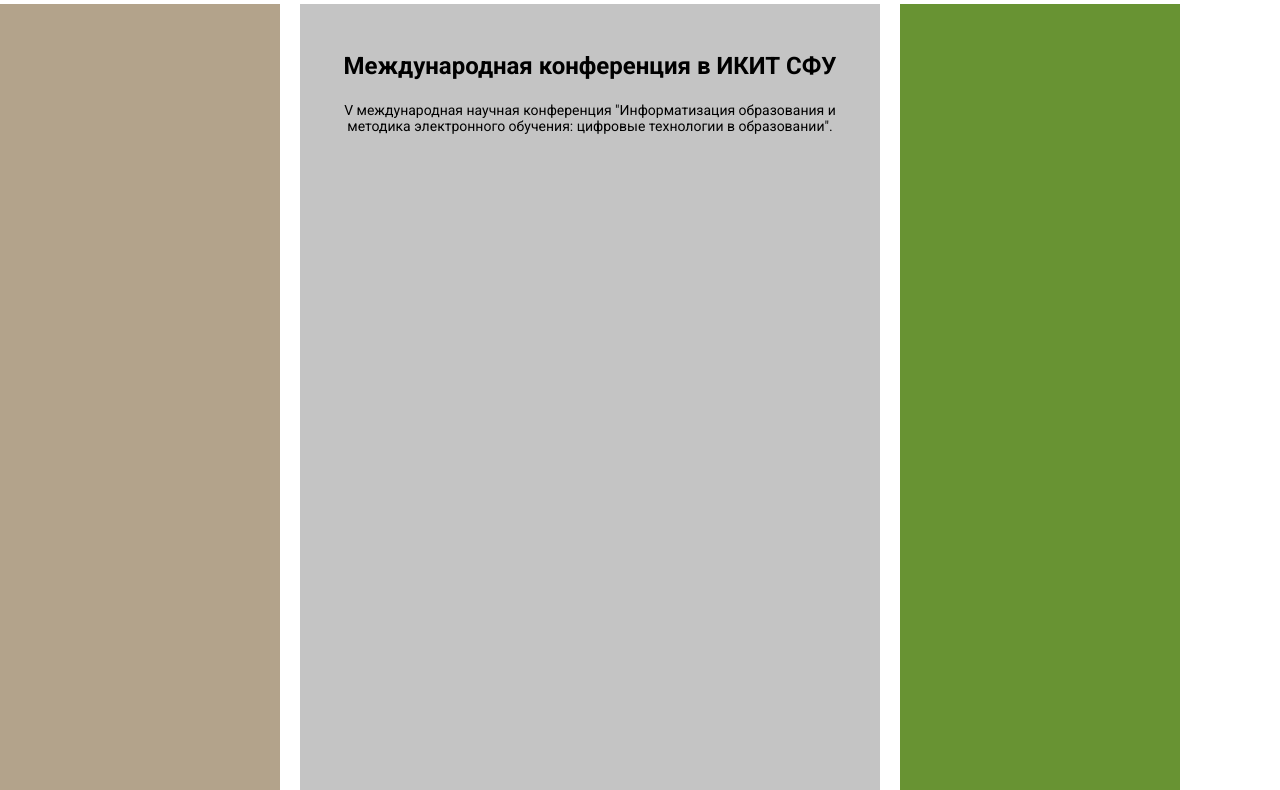
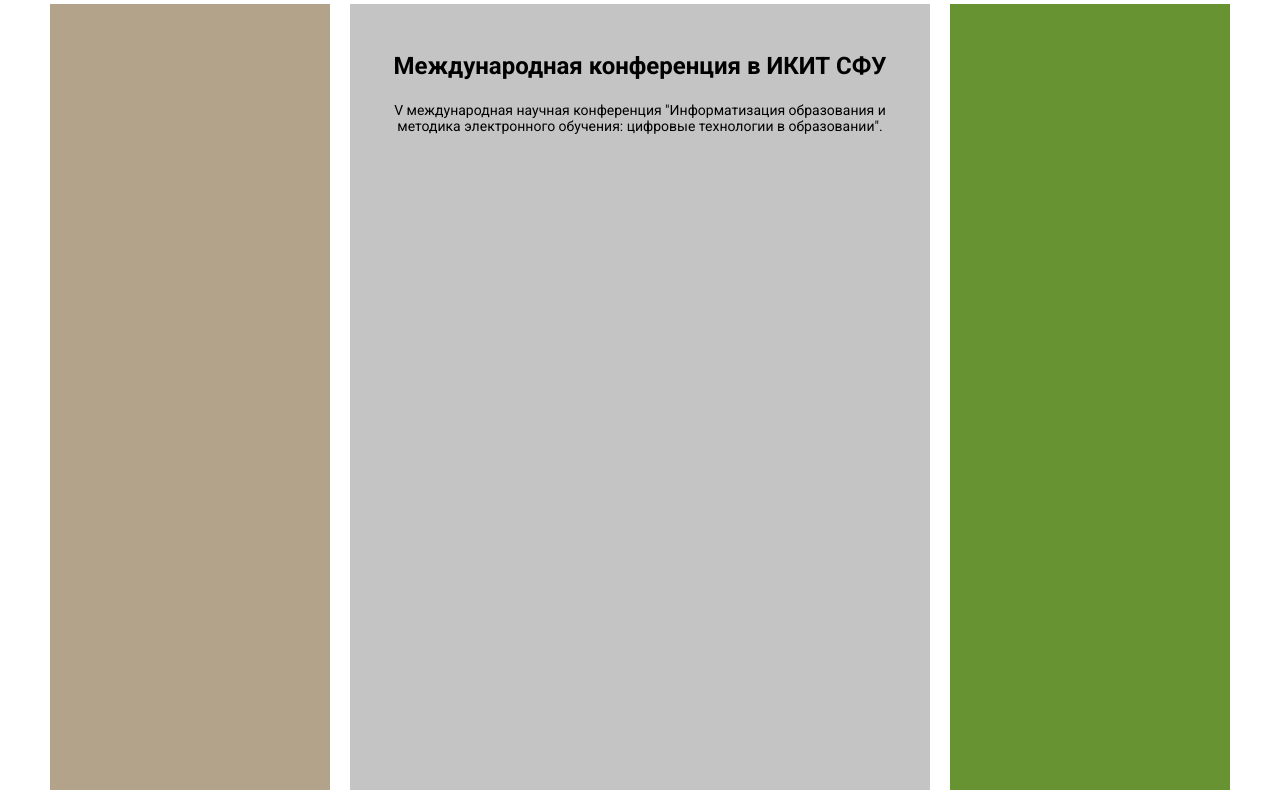
Before and after one commit to DBabiy-ki19/Frontend-app, a plain HTML site: page index.html in a window 1280 px wide. Shown: the part 116-906 px from the top of the page. Drawn offline with Linux system fonts and the light colour scheme.

Commit message:
Исправление 1
Исправление ошибок и оборот в контейнер

```diff
--- a/css/style.css
+++ b/css/style.css
@@ -1,9 +1,15 @@
 body {
-    margin: 0 auto;
+    margin: 0;
     padding: 0;
     font-family: 'Roboto', sans-serif;
     font-size: 14px;
     line-height: 16px;
+}
+
+.container {
+    margin: 0 auto;
+    max-width: 100%;
+    width: 1180px;
 }
 
 header {
--- a/index.html
+++ b/index.html
@@ -8,6 +8,7 @@
     <script src="js/app.js"></script>
 </head>
 <body>
+    <div class="container">
     <header class="header">
             <img class="logo-img" src="img/logo.png" alt="">
             <p class="header-text">Бабий Д. С.</p>
@@ -26,5 +27,6 @@
         <p class="footer-text-left">Главная | Курсы | О нас | Контакты</p>
         <p class="footer-text-right">© 2021, Институт космических и информационных технологий СФУ</p>
     </footer>
+    </div>
 </body>
 </html>
```
